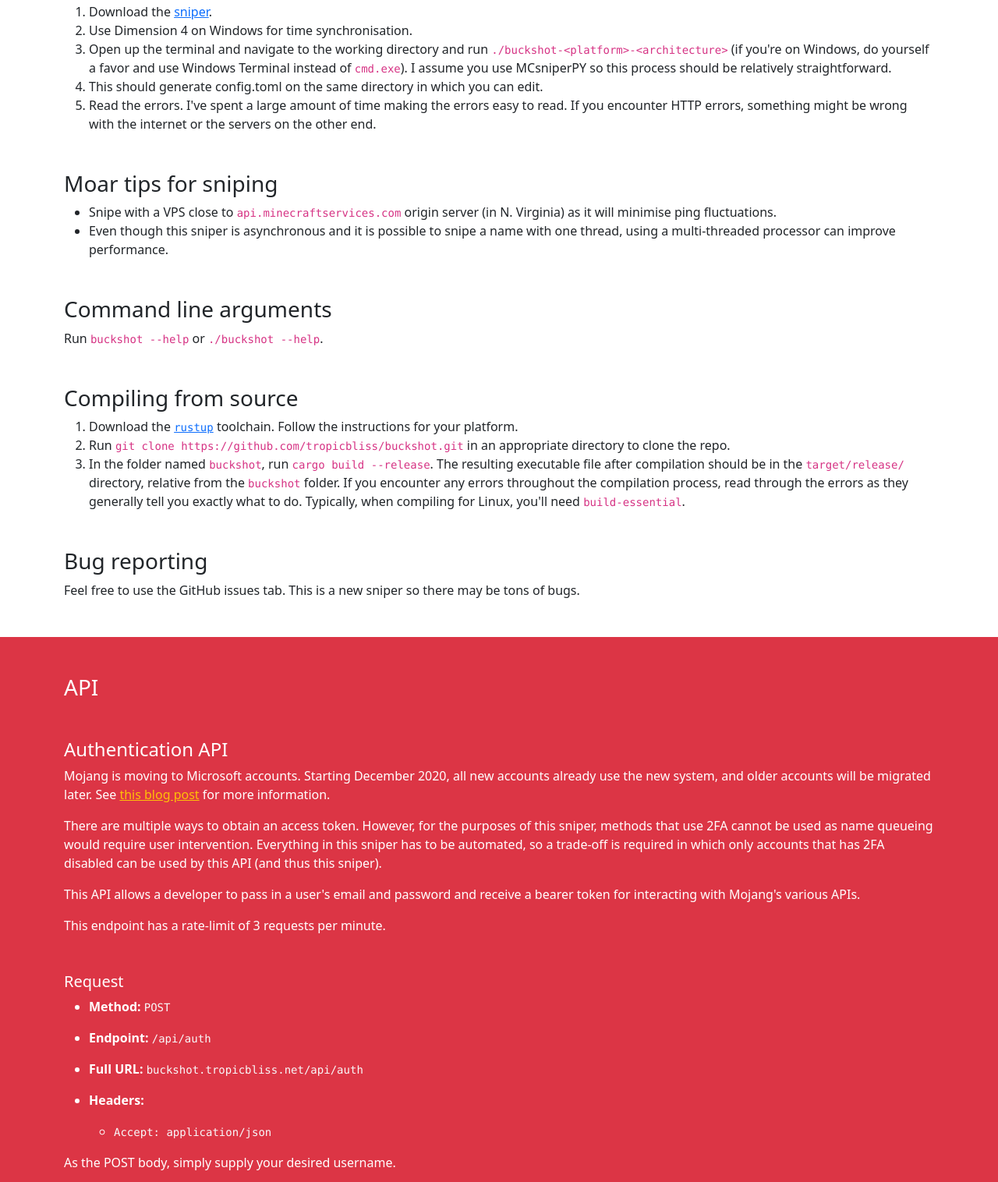
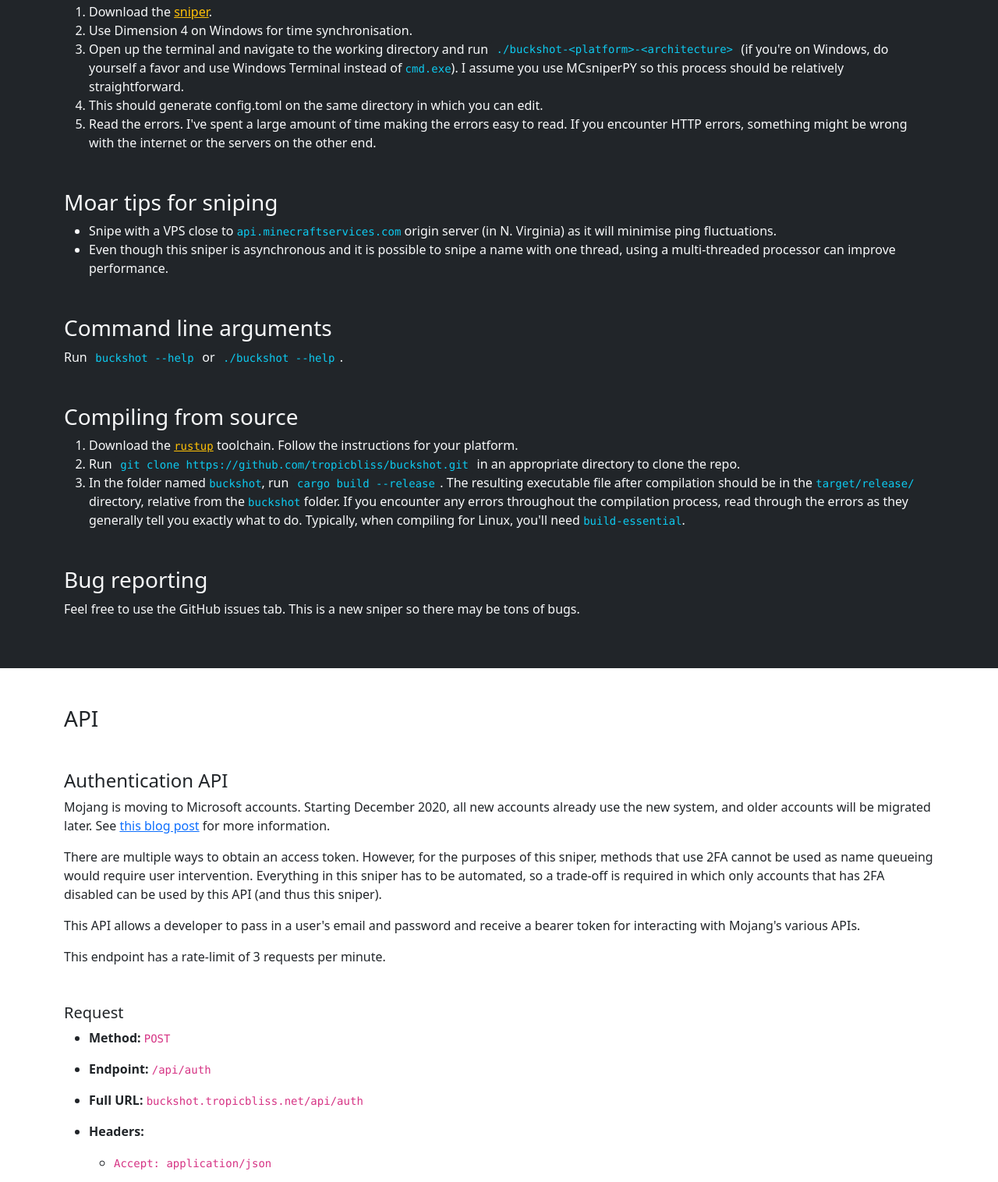
Before and after one commit to tropicbliss/buckshotweb, a website built with Parcel: page index.html in a window 1280 px wide. Shown: the part 1280-2796 px from the top of the page at 78% size. Built offline with nearby package versions, Linux system fonts and the light colour scheme.

Commit message:
Improve readibility

```diff
--- a/index.html
+++ b/index.html
@@ -17,7 +17,7 @@
     />
     <meta property="og:type" content="website" />
     <meta property="og:url" content="https://buckshot.tropicbliss.net" />
-    <title>Buckshot - The best free Minecraft name sniper</title>
+    <title>Buckshot - A free Minecraft name sniper</title>
     <link rel="icon" href="static/images/favicon-sm.png" />
     <link rel="apple-touch-icon" sizes="72x72" href="static/images/favicon-md.png" />
     <link rel="apple-touch-icon" sizes="144x144" href="static/images/favicon-lg.png" />
@@ -61,7 +61,7 @@
         <div class="container d-flex flex-column showcase__splash">
             <i class="fas fa-crosshairs mx-auto logo showcase__logo"></i>
             <h1 class="fs-1 pt-4">Buckshot</h1>
-            <p class="pb-4 pt-1 text-muted">A fast Minecraft name sniper</p>
+            <p class="pb-4 pt-1 text-white-50">A fast Minecraft name sniper</p>
             <a href="#user-guide" class="btn btn-outline-warning text-uppercase fw-bold fs-6 mx-auto btn-sm showcase__button">Get started</a>
         </div>
     </section>
@@ -100,72 +100,64 @@
             </div>
         </div>
     </section>
-    <section id="user-guide" class="m-5">
-        <div class="container">
+    <section id="user-guide" class="p-5 bg-dark text-light">
+        <div class="container mb-5">
             <h2 class="fs-3">Setup</h2>
             <ol>
-                <li>Download the <a rel="noopener" href="https://github.com/chronicallyunfunny/buckshot/releases/latest" target="_blank">sniper</a>.</li>
+                <li>Download the <a rel="noopener" class="text-warning" href="https://github.com/chronicallyunfunny/buckshot/releases/latest" target="_blank">sniper</a>.</li>
                 <li>Use Dimension 4 on Windows for time synchronisation.</li>
-                <li>Open up the terminal and navigate to the working directory and run <code>./buckshot-&lt;platform&gt;-&lt;architecture&gt;</code> (if you're on Windows, do yourself a favor and use Windows Terminal instead of <code>cmd.exe</code>). I assume you use MCsniperPY so this process should be relatively straightforward.</li>
+                <li>Open up the terminal and navigate to the working directory and run <kbd class="text-info">./buckshot-&lt;platform&gt;-&lt;architecture&gt;</kbd> (if you're on Windows, do yourself a favor and use Windows Terminal instead of <code class="text-info">cmd.exe</code>). I assume you use MCsniperPY so this process should be relatively straightforward.</li>
                 <li>This should generate config.toml on the same directory in which you can edit.</li>
                 <li>Read the errors. I've spent a large amount of time making the errors easy to read. If you encounter HTTP errors, something might be wrong with the internet or the servers on the other end.</li>
             </ol>
         </div>
-    </section>
-    <section class="m-5" id="sniping-tips">
-        <div class="container">
+        <div class="container mb-5">
             <h2 class="fs-3">Moar tips for sniping</h2>
             <ul>
-                <li>Snipe with a VPS close to <code>api.minecraftservices.com</code> origin server (in N. Virginia) as it will minimise ping fluctuations.</li>
+                <li>Snipe with a VPS close to <code class="text-info">api.minecraftservices.com</code> origin server (in N. Virginia) as it will minimise ping fluctuations.</li>
                 <li>Even though this sniper is asynchronous and it is possible to snipe a name with one thread, using a multi-threaded processor can improve performance.</li>
             </ul>
         </div>
-    </section>
-    <section class="m-5" id="cli-args">
-        <div class="container">
+        <div class="container mb-5">
             <h2 class="fs-3">Command line arguments</h2>
-            <p>Run <code>buckshot --help</code> or <code>./buckshot --help</code>.</p>
+            <p>Run <kbd class="text-info">buckshot --help</kbd> or <kbd class="text-info">./buckshot --help</kbd>.</p>
         </div>
-    </section>
-    <section class="m-5" id="compiling">
-        <div class="container">
+        <div class="container mb-5">
             <h2 class="fs-3">Compiling from source</h2>
             <ol>
-                <li>Download the <code><a rel="noopener" href="https://rustup.rs/" target="_blank">rustup</a></code> toolchain. Follow the instructions for your platform.</li>
-                <li>Run <code>git clone https://github.com/tropicbliss/buckshot.git</code> in an appropriate directory to clone the repo.</li>
-                <li>In the folder named <code>buckshot</code>, run <code>cargo build --release</code>. The resulting executable file after compilation should be in the <code>target/release/</code> directory, relative from the <code>buckshot</code> folder. If you encounter any errors throughout the compilation process, read through the errors as they generally tell you exactly what to do. Typically, when compiling for Linux, you'll need <code>build-essential</code>.</li>
+                <li>Download the <code><a class="text-warning" rel="noopener" href="https://rustup.rs/" target="_blank">rustup</a></code> toolchain. Follow the instructions for your platform.</li>
+                <li>Run <kbd class="text-info">git clone https://github.com/tropicbliss/buckshot.git</kbd> in an appropriate directory to clone the repo.</li>
+                <li>In the folder named <code class="text-info">buckshot</code>, run <kbd class="text-info">cargo build --release</kbd>. The resulting executable file after compilation should be in the <code class="text-info">target/release/</code> directory, relative from the <code class="text-info">buckshot</code> folder. If you encounter any errors throughout the compilation process, read through the errors as they generally tell you exactly what to do. Typically, when compiling for Linux, you'll need <code class="text-info">build-essential</code>.</li>
             </ol>
         </div>
-    </section>
-    <section class="m-5" id="bug-reporting">
         <div class="container">
             <h2 class="fs-3">Bug reporting</h2>
             <p>Feel free to use the GitHub issues tab. This is a new sniper so there may be tons of bugs.</p>
         </div>
     </section>
-    <section id="api" class="p-5 bg-danger text-white api">
+    <section id="api" class="p-5 api">
         <div class="container">
             <h2 class="fs-3">API</h2>
             <h3 class="fs-4 mt-5">Authentication API</h3>
-            <p>Mojang is moving to Microsoft accounts. Starting December 2020, all new accounts already use the new system, and older accounts will be migrated later. See <a rel="noopener" class="link-warning" target="_blank" href="https://www.minecraft.net/en-us/article/java-edition-moving-house">this blog post</a> for more information.</p>
+            <p>Mojang is moving to Microsoft accounts. Starting December 2020, all new accounts already use the new system, and older accounts will be migrated later. See <a rel="noopener" target="_blank" href="https://www.minecraft.net/en-us/article/java-edition-moving-house">this blog post</a> for more information.</p>
             <p>There are multiple ways to obtain an access token. However, for the purposes of this sniper, methods that use 2FA cannot be used as name queueing would require user intervention. Everything in this sniper has to be automated, so a trade-off is required in which only accounts that has 2FA disabled can be used by this API (and thus this sniper).</p>
             <p>This API allows a developer to pass in a user's email and password and receive a bearer token for interacting with Mojang's various APIs.</p>
             <p>This endpoint has a rate-limit of 3 requests per minute.</p>
             <h4 class="fs-5 mt-5">Request</h4>
             <ul>
                 <li>
-                    <p><span class="fw-bold">Method:</span> <code class="text-light">POST</code></p>
+                    <p><span class="fw-bold">Method:</span> <code>POST</code></p>
                 </li>
                 <li>
-                    <p><span class="fw-bold">Endpoint:</span> <code class="text-light">/api/auth</code></p>
+                    <p><span class="fw-bold">Endpoint:</span> <code>/api/auth</code></p>
                 </li>
                 <li>
-                    <p><span class="fw-bold">Full URL:</span> <code class="text-light">buckshot.tropicbliss.net/api/auth</code></p>
+                    <p><span class="fw-bold">Full URL:</span> <code>buckshot.tropicbliss.net/api/auth</code></p>
                 </li>
                 <li>
                     <p><span class="fw-bold">Headers:</span></p>
                     <ul>
-                        <li><code class="text-light">Accept: application/json</code></li>
+                        <li><code>Accept: application/json</code></li>
                     </ul>
                 </li>
             </ul>
@@ -181,7 +173,7 @@
     "bearer_token": "foobar"
 }</code></pre>
             <h5 class="fs-6">400: Bad Request</h5>
-            <p>Something went wrong while authenticating the user. The value of the <code class="text-light">error</code> key in the JSON might tell you more about what went wrong. Feel free to deserialise the JSON to present the error directly to the user as an error message.</p>
+            <p>Something went wrong while authenticating the user. The value of the <code>error</code> key in the JSON might tell you more about what went wrong. Feel free to deserialise the JSON to present the error directly to the user as an error message.</p>
             <pre><code>{
     "error": "Incorrect email or password"
 }</code></pre>
--- a/static/css/styles.scss
+++ b/static/css/styles.scss
@@ -25,3 +25,7 @@
     width: 60rem;
   }
 }
+
+.white-text-code {
+  color: #33d685;
+}
```
Also changed, not shown: static/css/styles.css.
